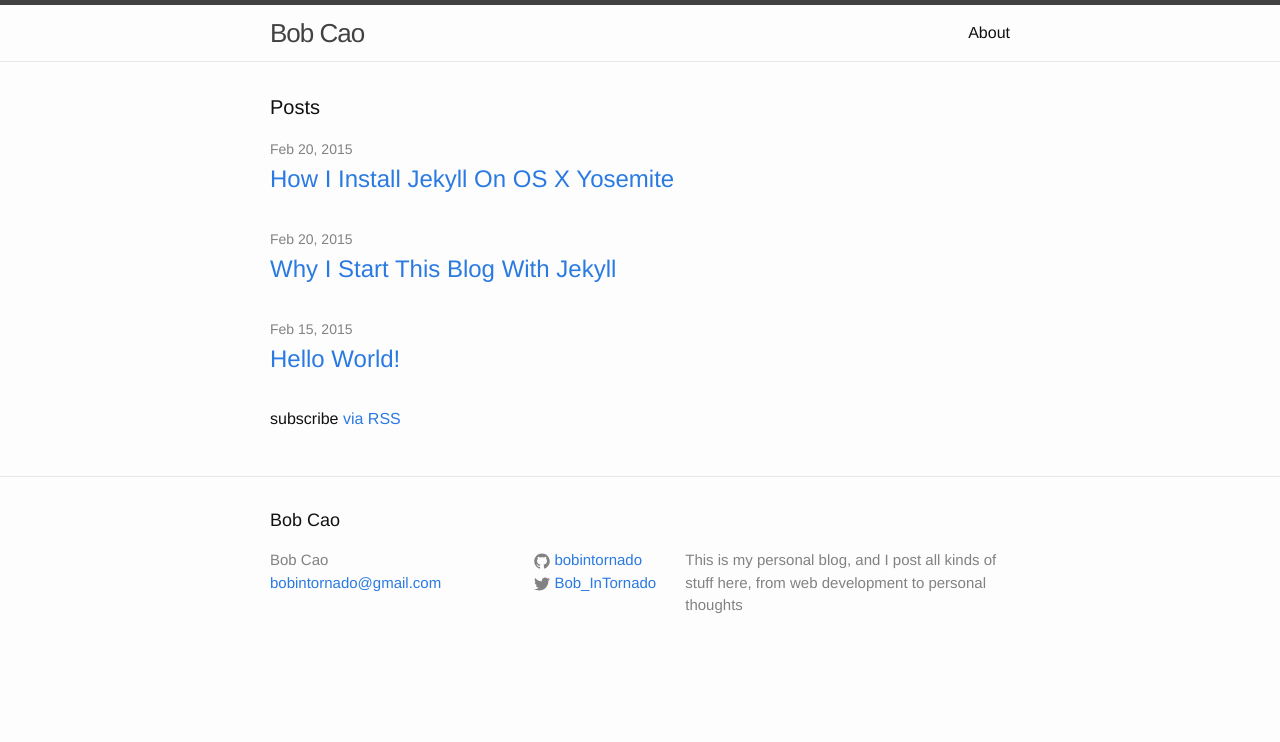
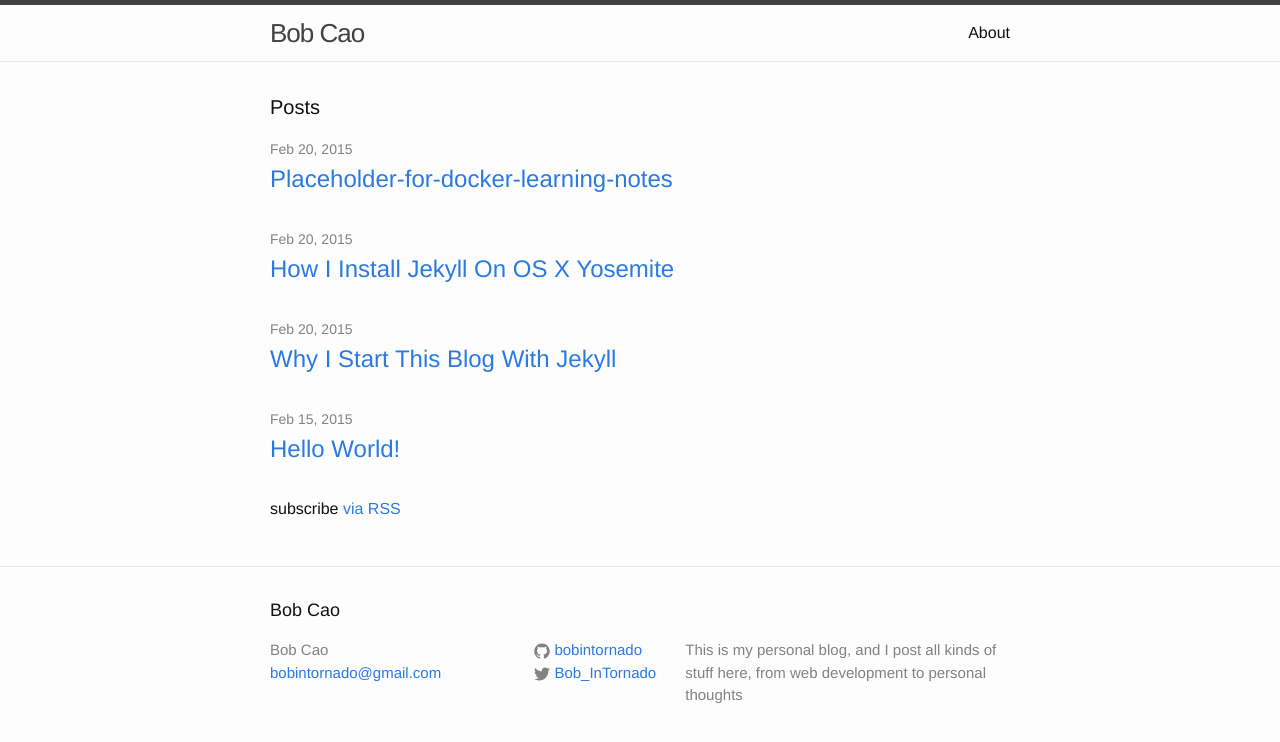
Before and after one commit to bobintornado/bobintornado.github.io, a Jekyll site: the page built from index.html, in a window 1280 px wide. Shown: the top 742 px of the page. Built offline with Jekyll 4.4.1, drawn with Linux system fonts in a browser that asks for light colours.

Commit message:
new post placeholder

```diff
--- a/_posts/2015-02-20-How I Install Jekyll On My Mac.markdown
+++ b/_posts/2015-02-20-How I Install Jekyll On My Mac.markdown
@@ -3,7 +3,7 @@ layout: post
 comments: true
 title:  "How I Install Jekyll On OS X Yosemite"
 date:   2015-02-20 19:24:36
-categories: others
+categories: Development
 ---
 
 Well, I try to follow <http://jekyllrb.com/docs/installation/> and do my own installation, but I did run into some small troubles and I'd like to share some of them.
--- a/_posts/2015-02-20-Why I Start This Blog With Jekyll.markdown
+++ b/_posts/2015-02-20-Why I Start This Blog With Jekyll.markdown
@@ -3,7 +3,7 @@ layout: post
 comments: true
 title:  "Why I Start This Blog With Jekyll"
 date:   2015-02-20 09:55:36
-categories: others
+categories: Development
 ---
 A few days ago I have decided to use Jekyll to generate my new blog, and start blogging seriously. I mean, create some serious content worth sharing.
 
--- /dev/null
+++ b/_posts/2015-02-21-placeholder-for-docker-learning-notes.markdown
@@ -0,0 +1,9 @@
+---
+layout: post
+comments: true
+title:  "Placeholder-for-docker-learning-notes"
+date:   2015-02-20 19:24:36
+categories: Development
+---
+
+Coming soon.
```
